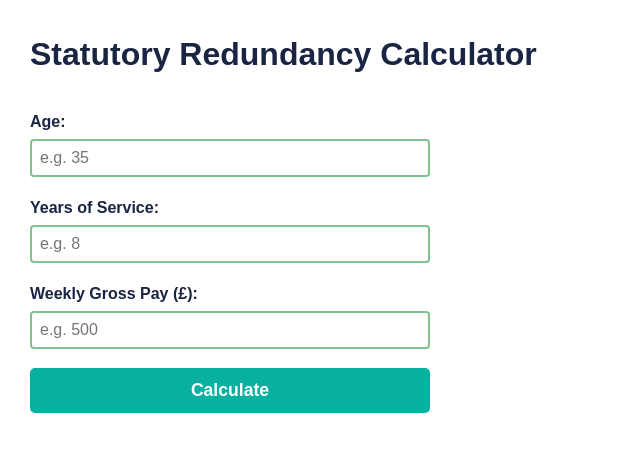
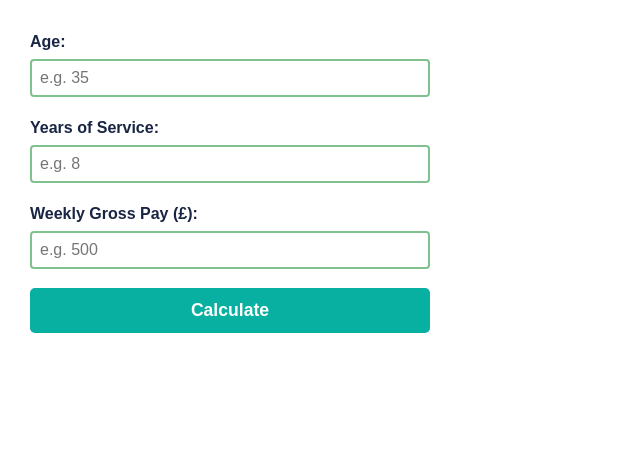
Before and after one commit to Fizzahsaeed1011/Statutory-Calculator, a plain HTML site: page index.html in a window 1280 px wide. Shown: the whole page, without its empty margins (0-640 px from the left). Drawn offline with Linux system fonts and the light colour scheme; a web font is replaced by a local one.

Commit message:
Update index.html

```diff
--- a/index.html
+++ b/index.html
@@ -7,7 +7,6 @@
 </head>
 <body>
   <main>
-    <h1>Statutory Redundancy Calculator</h1>
     <form id="redundancyForm" novalidate>
       <label for="age">Age:</label>
       <input type="number" id="age" name="age" min="16" max="100" placeholder="e.g. 35" required />
```
